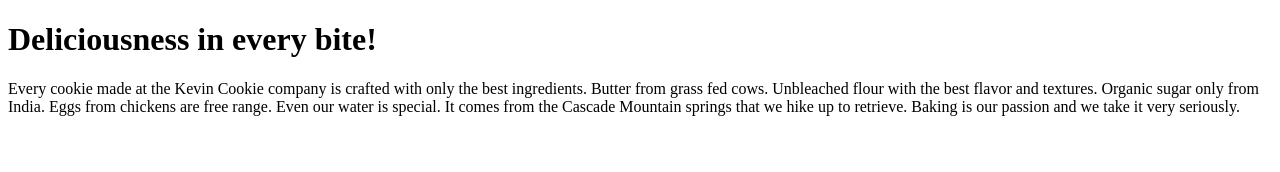
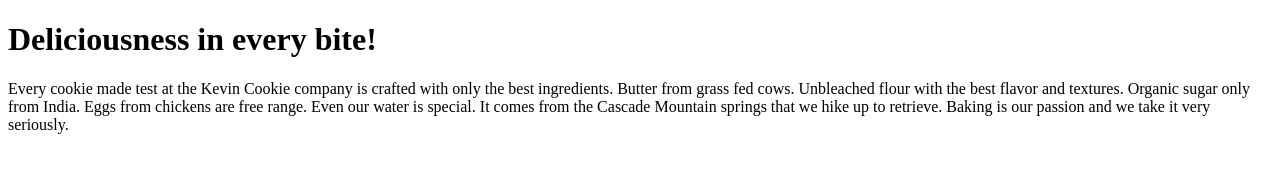
Before and after one commit to branavan1989/newTest, a plain HTML site: page index.htm in a window 1280 px wide. Drawn offline with Linux system fonts and the light colour scheme.

Commit message:
Update index.htm

```diff
--- a/index.htm
+++ b/index.htm
@@ -4,7 +4,7 @@
 
 <h1>Deliciousness in every bite!</h1>
 
-<p>Every cookie made at the Kevin Cookie company is crafted with only the best ingredients. Butter from grass fed cows. Unbleached flour with the best flavor and textures. Organic sugar only from India. Eggs from chickens are free range. Even our water is special. It comes from the Cascade Mountain springs that we hike up to retrieve. Baking is our passion and we take it very seriously.</p>
+<p>Every cookie made test at the Kevin Cookie company is crafted with only the best ingredients. Butter from grass fed cows. Unbleached flour with the best flavor and textures. Organic sugar only from India. Eggs from chickens are free range. Even our water is special. It comes from the Cascade Mountain springs that we hike up to retrieve. Baking is our passion and we take it very seriously.</p>
 
 
 </body>
```
